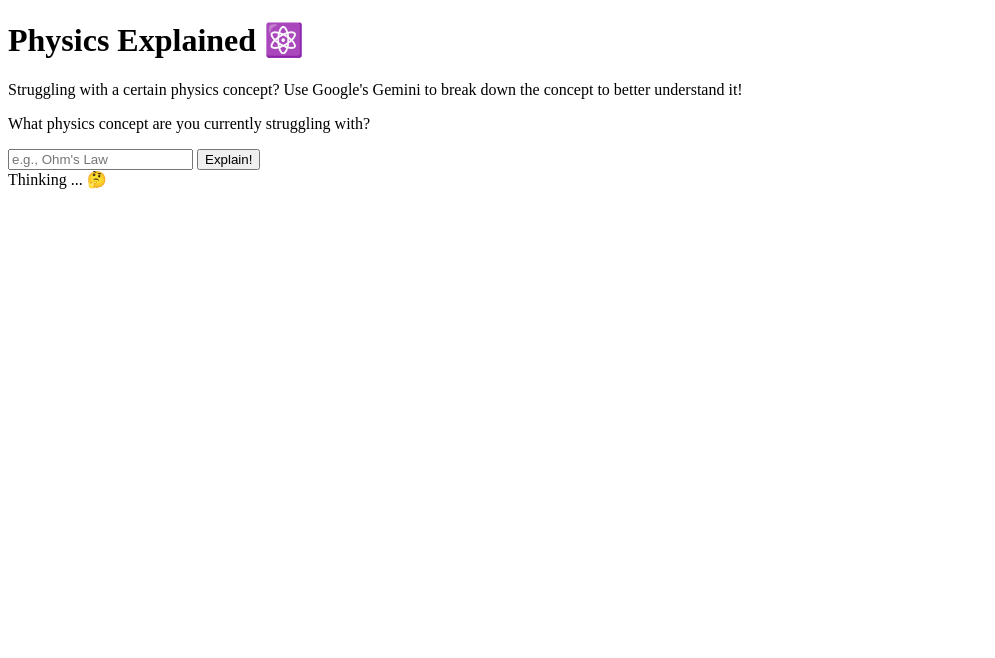
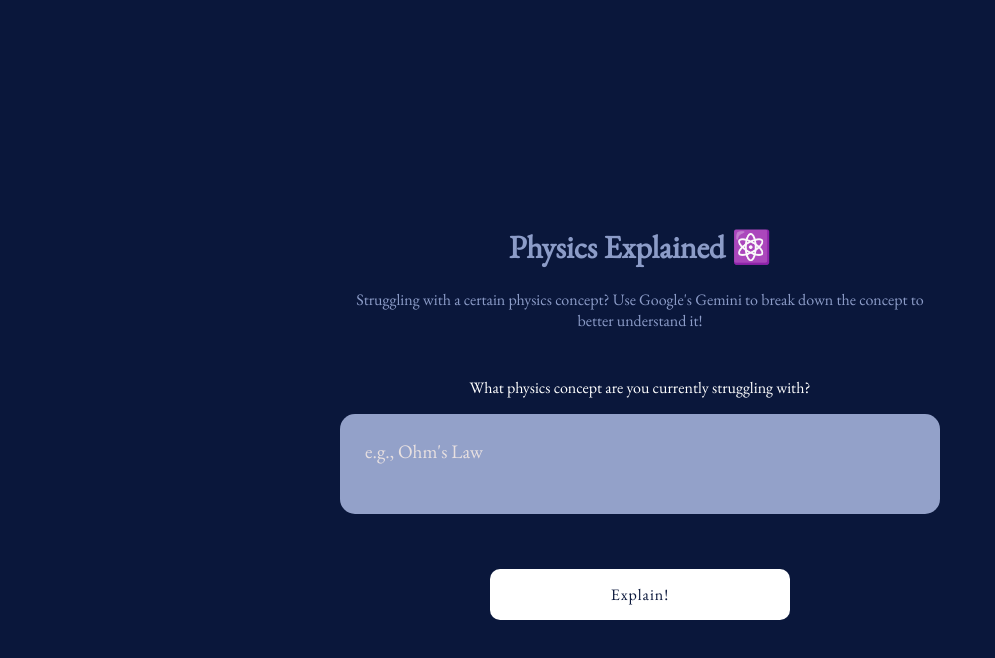
Before and after one commit to maloudnee/physics-explained, a plain HTML site: page frontend/index.html in a window 1280 px wide. Shown: the whole page, without its empty margins (0-995 px from the left). Drawn offline with nearby package versions, Linux system fonts and the light colour scheme.

Commit message:
making site designs

```diff
--- a/frontend/index.html
+++ b/frontend/index.html
@@ -3,23 +3,37 @@
     <head>
         <meta charset="UTF-8">
         <meta name="viewport" content="width=device-width", initial-scale="1.0">
-        <title> Physics Explained</title>
+        <title> Physics Explained ⚛️</title>
+        <link href="https://fonts.googleapis.com/css2?family=EB+Garamond&display=swap" rel="stylesheet">
         <link rel="stylesheet" href="styles.css">
     </head>
     <body>
         <div class="container">
             <h1> Physics Explained ⚛️</h1>
+
             <p class="bio"> Struggling with a certain physics concept? Use Google's Gemini to break
                 down the concept to better understand it!
             </p>
+
             <p class="subtitle"> What physics concept are you currently struggling with? </p>
-            <input type="text" id="userInput" placeholder="e.g., Ohm's Law">
+
+            <textarea id="userInput" placeholder="e.g., Ohm's Law"></textarea>
+
             <button id="explainBtn">Explain!</button>
-            <div id="loading" class="hidden"> Thinking ... 🤔 </div>
-            <div id="results"></div>
+
+            <div id="loading" class="hidden">
+                <h2> Thinking ... 🤔 </h2>
+            </div>
+
+            <div id="resultSection" class="screen hidden">
+                <h2 id="conceptHeading"></h2>
+                <div id="results"></div>
+                <button id="backBtn"> Ask Another </button>
+            </div>
+
         </div>
         <!-- Rendering markdown -->
         <script src="https://cdn.jsdelivr.net/npm/marked/marked.min.js"></script>
-        <script src="app.js"></script>
+        <script src="index.js"></script>
     </body>
 </html>
--- a/frontend/app.js
+++ b/frontend/index.js
@@ -4,7 +4,7 @@ const loadingDiv = document.getElementById('loading');
 const resultDiv = document.getElementById('results');
 
 explainBtn.addEventListener('click', async () => {
-    const conept = userInput.value.trim();
+    const concept = userInput.value.trim();
     if(!concept){
         alert('Please enter a concept!');
         return;
--- a/frontend/styles.css
+++ b/frontend/styles.css
@@ -0,0 +1,86 @@
+@import url(https://fonts.googleapis.com/css2?family=EB+Garamond&display=swap);
+
+body {
+    /* Background */
+    background-color: #0A173B;
+
+    display: flex;
+    justify-content: center;
+    align-items: center;
+    min-height: 100vh;
+    margin: 0;
+    font-family: 'EB Garamond', serif;
+    color: #8C9CC8;
+}
+
+.container {
+    max-width: 600px;
+    width: 90%;
+    text-align: center;
+    padding-top: 50px;
+}
+
+.subtitle {
+    color: white;
+    padding-top: 30px;
+}
+
+textarea {
+    width: 100%;
+    height: 100px;
+    padding: 25px;
+    border-radius: 15px;
+    border: none;
+    background-color: #93A1C9;
+    color: white;
+    font-size: 1.2rem;
+    font-family: 'EB Garamond';
+    margin-bottom: 25px;
+    box-sizing: border-box;
+    resize: none;
+}
+
+textarea::placeholder {
+    color: #e8e0e0;
+}
+
+textarea:focus {
+    outline: 2px solid #e9e3e3;
+}
+
+button {
+    width: 50%;
+    padding: 15px;
+    background-color: #FFFF;
+    color:#0A173B;
+    border: none;
+    border-radius: 10px;
+    font-size: 1.0rem;
+    font-family: 'EB Garamond', serif;
+    cursor: pointer;
+    transition: background-color 0.3s, transform 0.2s;
+    letter-spacing: 1px;
+    margin-top: 25px;
+    margin-bottom: 25px;
+}
+
+button:hover {
+    background-color: #8C9CC8;
+    transform: scale(1.05);
+}
+
+/* Loader and Results */
+
+.hidden {
+    display: none;
+}
+
+.loader {
+    letter-spacing: 1.5px;
+    font-size: 20px;
+    padding: 10px;
+    text-align: center;
+    font-weight: 500;
+    color: #FFF;
+    white-space: pre;
+}
```
